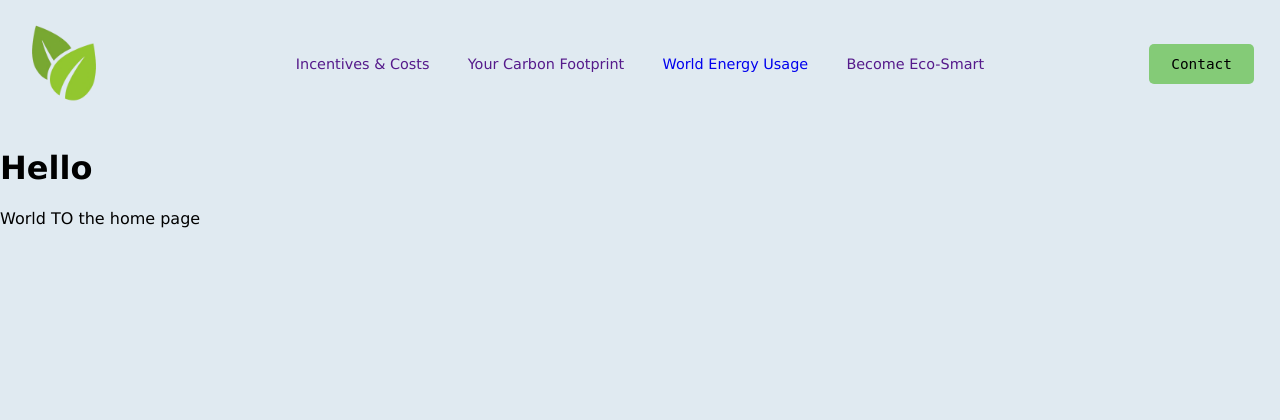
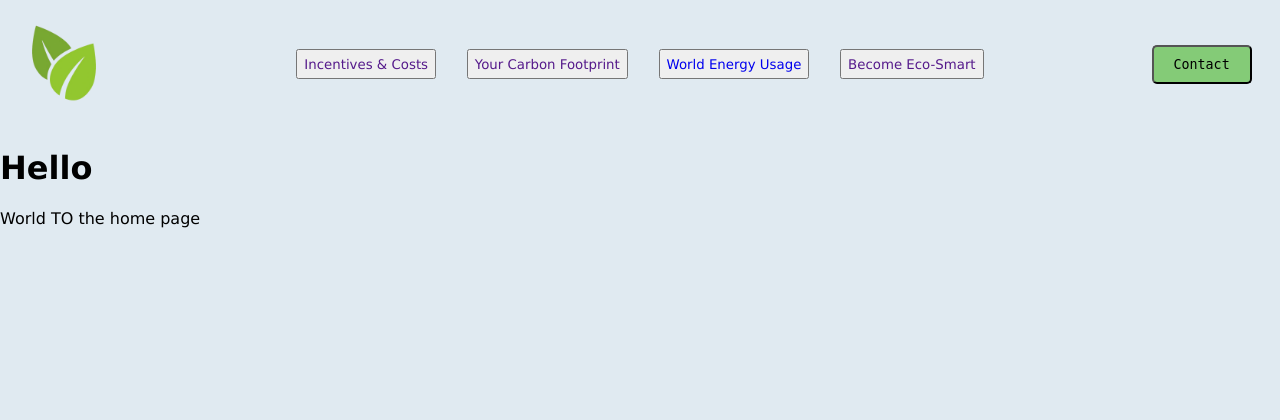
Before and after one commit to mkmkaksl/EarthFirst, a Django app: page / in a window 1280 px wide. Shown: the top 420 px of the page. Run offline with Django 4.2, Linux system fonts and the light colour scheme; parts of the project's set-up code (start-up, migrations or seed data) failed here and were passed over; some libraries are stand-ins or nearby versions.

Commit message:
add button class

```diff
--- a/greenClean/static/greenClean/styles.css
+++ b/greenClean/static/greenClean/styles.css
@@ -47,7 +47,7 @@ header {
     justify-content: center;
     align-items: center;
  }
- .nav-btn{
+ .nav-btn .btn {
     color: black;
     background-color: transparent;
     border-color: transparent;
```
